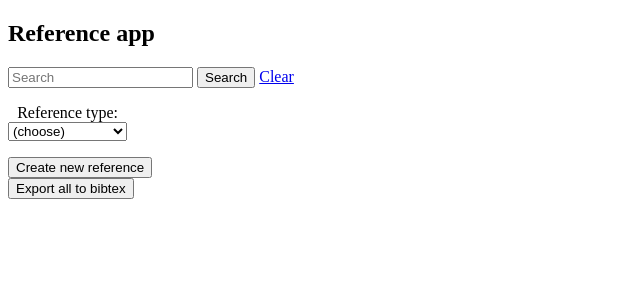
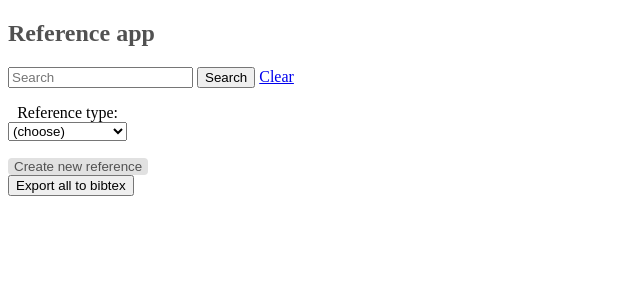
Before and after one commit to Feycry/lohtu, a Flask app: template src/templates/index.html in a window 1280 px wide. Shown: the top 300 px of the page, without its empty margins (0-640 px from the left). Run offline with Flask 3, Linux system fonts and the light colour scheme; the template is opened without the code that fills it, so the values that code supplies are empty; parts of the project's set-up code (start-up, migrations or seed data) failed here and were passed over.

Commit message:
start editing app appearance

```diff
--- a/src/static/main.css
+++ b/src/static/main.css
@@ -2,3 +2,21 @@ label {
   display: inline-block;
   width: 110px;
   text-align: right;}
+
+h2 {
+  color: rgb(81, 81, 81);
+}
+
+.add_button {
+  background-color: rgb(225, 225, 225);
+  color: rgb(81, 81, 81);
+  border-radius: 4px;
+  border: none;
+  /* position: relative;
+  bottom: 250px;
+  left: 250px; */
+}
+
+.add_button:hover {
+  background-color: rgb(203, 203, 203);
+}
--- a/src/templates/index.html
+++ b/src/templates/index.html
@@ -65,7 +65,7 @@ Reference app
 </p>
 <form action="/new_reference" method="get" onsubmit="return validateReferenceType()">
   <input type="hidden" name="reference_type" id="selected_reference_type">
-  <button type="submit">Create new reference</button>
+  <button type="submit" class="add_button">Create new reference</button>
 </form>
 
 <form action="/export" method="get">
```
